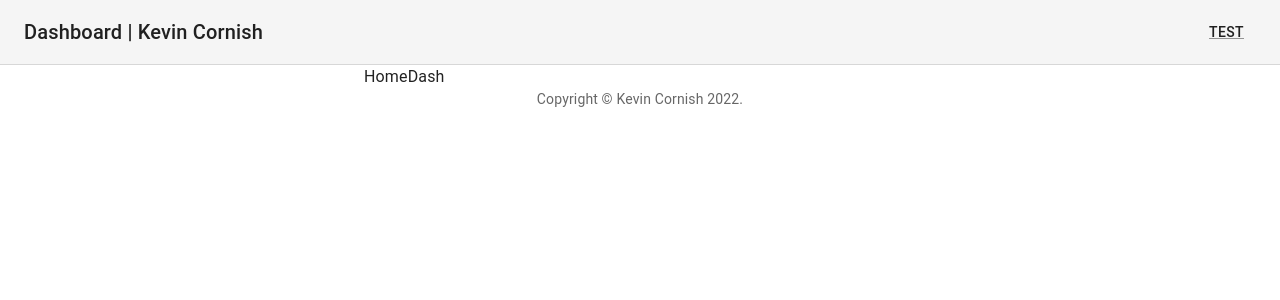
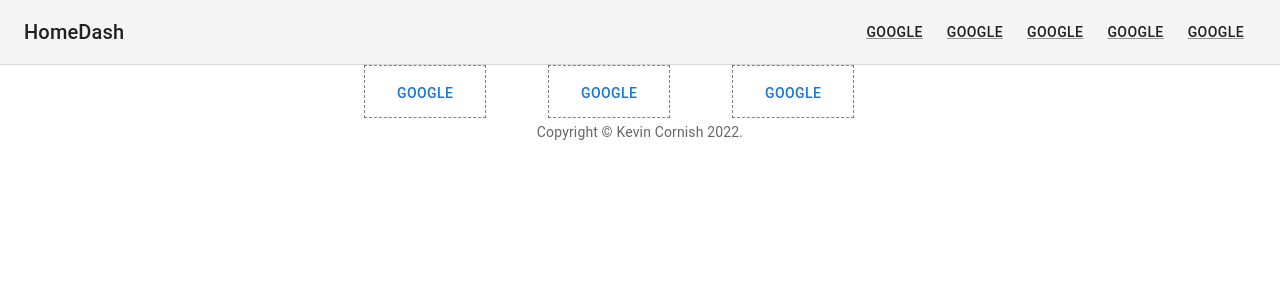
Before and after one commit to kevincornish/HomeDash, a React (Create React App) app: page / in a window 1280 px wide. Shown: the top 300 px of the page. Built offline with nearby package versions, Linux system fonts and the light colour scheme.

Commit message:
read nav link and bookmarks from config.js

```diff
--- a/src/App.js
+++ b/src/App.js
@@ -2,8 +2,8 @@
 import * as React from "react";
 import CssBaseline from "@mui/material/CssBaseline";
 import GlobalStyles from "@mui/material/GlobalStyles";
-import { Container, Typography } from "@mui/material";
 import Header from "./components/header";
+import Bookmarks from "./components/bookmarks";
 import Footer from "./components/footer";
 
 function App() {
@@ -16,9 +16,7 @@
       />
       <CssBaseline />
       <Header />
-      <Container maxWidth="sm">
-        <Typography>HomeDash</Typography>
-      </Container>
+      <Bookmarks />
       <Footer />
     </React.Fragment>
   );
--- /dev/null
+++ b/src/components/bookmarks.jsx
@@ -0,0 +1,44 @@
+import React from "react";
+import { BookmarksList } from "../config";
+import { Container, Box } from "@mui/material";
+import Button from "@mui/material/Button";
+import Link from "@mui/material/Link";
+
+function Bookmarks() {
+  return (
+    <>
+      <Container maxWidth="sm">
+        <Box
+          sx={{
+            display: "grid",
+            gridTemplateColumns: "repeat(3, 1fr)",
+          }}
+        >
+          {BookmarksList.map((data, key) => {
+            return (
+              <Link href={data.url} target={data.target} underline="none">
+                <Box
+                  component="span"
+                  sx={{
+                    border: "1px dashed grey",
+                    p: 2,
+                  }}
+                >
+                  <Button
+                    sx={{
+                      p: 2,
+                    }}
+                  >
+                    {data.name}
+                  </Button>
+                </Box>
+              </Link>
+            );
+          })}
+        </Box>
+      </Container>
+    </>
+  );
+}
+
+export default Bookmarks;
--- a/src/components/header.jsx
+++ b/src/components/header.jsx
@@ -2,6 +2,7 @@
 import * as React from "react";
 import AppBar from "@mui/material/AppBar";
 import Toolbar from "@mui/material/Toolbar";
+import { NavBar } from "../config";
 
 function Header() {
   return (
@@ -13,17 +14,21 @@
     >
       <Toolbar sx={{ flexWrap: "wrap" }}>
         <Typography variant="h6" color="inherit" noWrap sx={{ flexGrow: 1 }}>
-          Dashboard | Kevin Cornish
+          HomeDash
         </Typography>
         <nav>
+          {NavBar.map((data, key) => {
+            return (
               <Link
                 variant="button"
                 color="text.primary"
-            href=""
+                href={data.url}
                 sx={{ my: 1, mx: 1.5 }}
               >
-            test
+                {data.name}
               </Link>
+            );
+          })}
         </nav>
       </Toolbar>
     </AppBar>
--- /dev/null
+++ b/src/config.js
@@ -0,0 +1,60 @@
+export const BookmarksList = [
+  {
+    name: "Google",
+
+    url: "https://www.google.com/webhp",
+
+    target: "_blank",
+  },
+  {
+    name: "Google",
+
+    url: "https://www.google.com/webhp",
+
+    target: "_blank",
+  },
+  {
+    name: "Google",
+
+    url: "https://www.google.com/webhp",
+
+    target: "_blank",
+  },
+];
+export const NavBar = [
+  {
+    name: "Google",
+
+    url: "https://www.google.com/webhp",
+
+    target: "_blank",
+  },
+  {
+    name: "Google",
+
+    url: "https://www.google.com/webhp",
+
+    target: "_blank",
+  },
+  {
+    name: "Google",
+
+    url: "https://www.google.com/webhp",
+
+    target: "_blank",
+  },
+  {
+    name: "Google",
+
+    url: "https://www.google.com/webhp",
+
+    target: "_blank",
+  },
+  {
+    name: "Google",
+
+    url: "https://www.google.com/webhp",
+
+    target: "_blank",
+  },
+];
```
Lines whose indentation alone changed are shown as unchanged.
